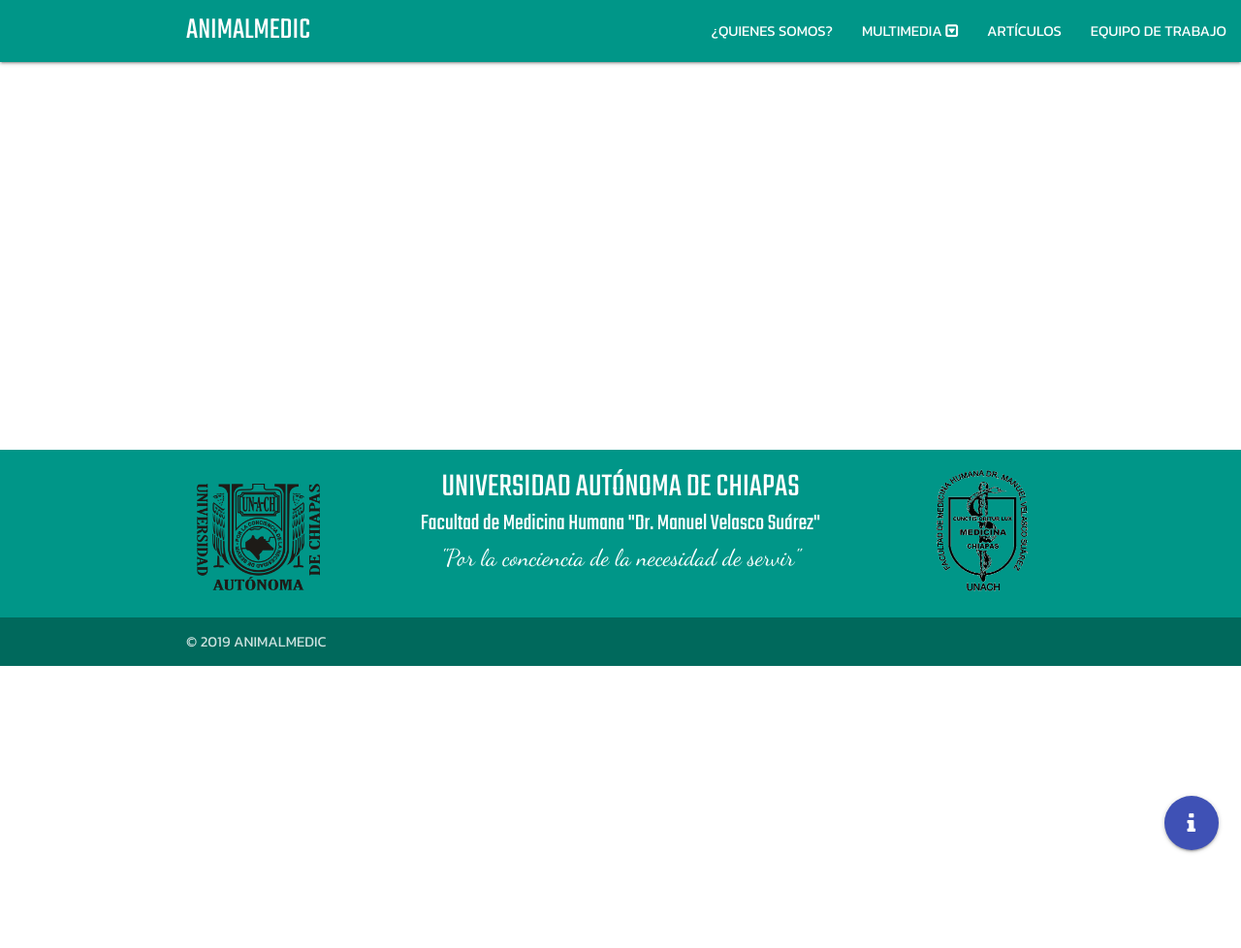
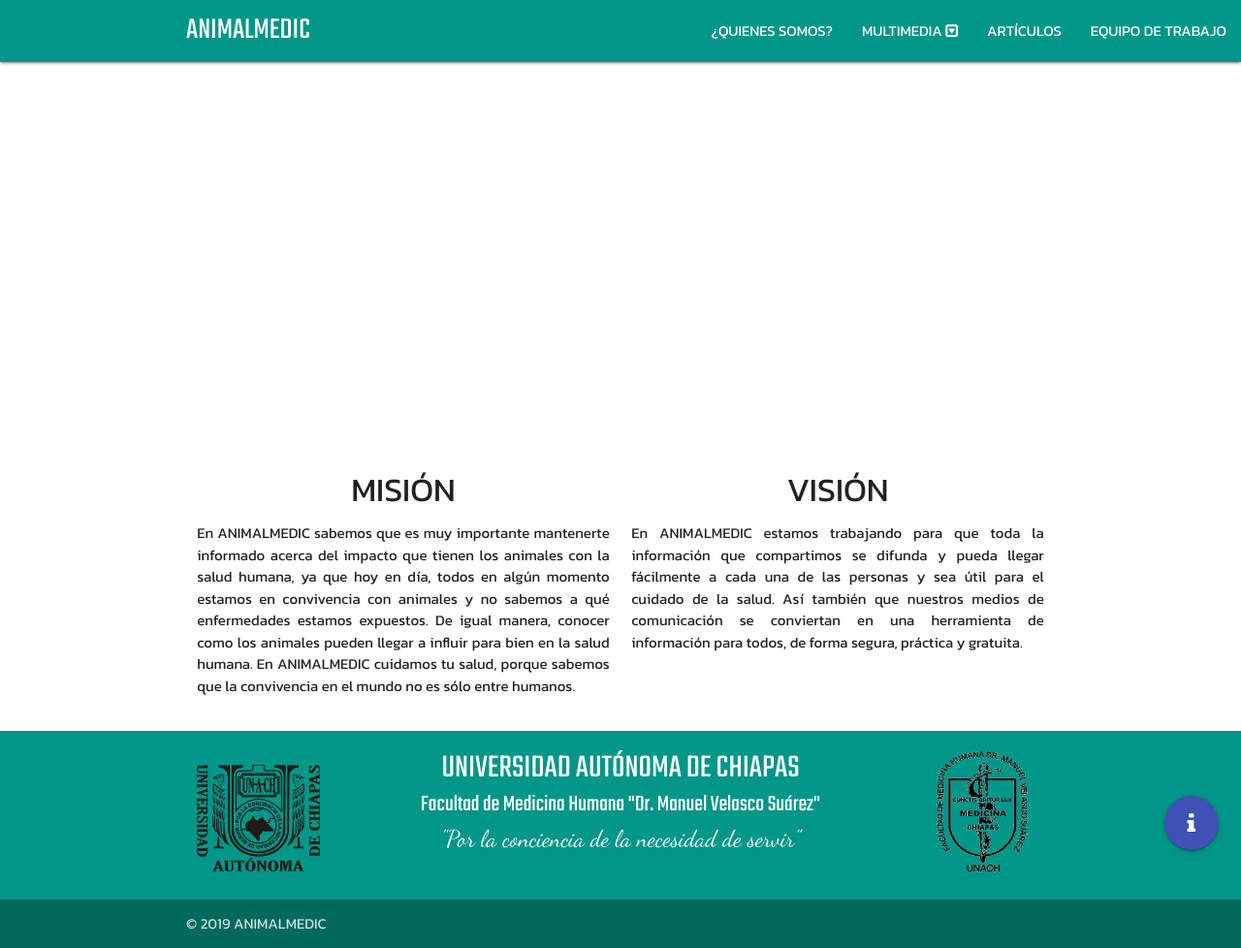
Before and after one commit to animalmedic/animalmedic.github.io, a Jekyll site: the page built from pages/home.html, in a window 1280 px wide. Shown: the whole page at 97% size. Built offline with Jekyll 4.4.1, drawn with Linux system fonts in a browser that asks for light colours; nearby versions of some CDN libraries; some web fonts are replaced; library files that are not in the unit come from our copies; before the commit the page ends 900 px from its top, so only the background shows below that.

Commit message:
Add files via upload

```diff
--- a/pages/home.html
+++ b/pages/home.html
@@ -23,3 +23,16 @@
 });
 </script>
 </div>
+
+<div class="container">
+	<div class="row">
+		<div class="col l6 m6 s12">
+			<h4 align="center">MISIÓN</h4>
+			<p align="justify">En ANIMALMEDIC sabemos que es muy importante mantenerte informado acerca del impacto que tienen los animales con la salud humana, ya que hoy en día, todos en algún momento estamos en convivencia con animales y no sabemos a qué enfermedades estamos expuestos. De igual manera, conocer como los animales pueden llegar a influir para bien en la salud humana. En ANIMALMEDIC cuidamos tu salud, porque sabemos que la convivencia en el mundo no es sólo entre humanos.</p>
+		</div>
+		<div class="col l6 m6 s12">
+			<h4 align="center">VISIÓN</h4>
+			<p align="justify">En ANIMALMEDIC estamos trabajando para que toda la información que compartimos se difunda y pueda llegar fácilmente a cada una de las personas y sea útil para el cuidado de la salud. Así también que nuestros medios de comunicación se conviertan en una herramienta de información para todos, de forma segura, práctica y gratuita.</p>
+		</div>
+	</div>
+</div>
```
